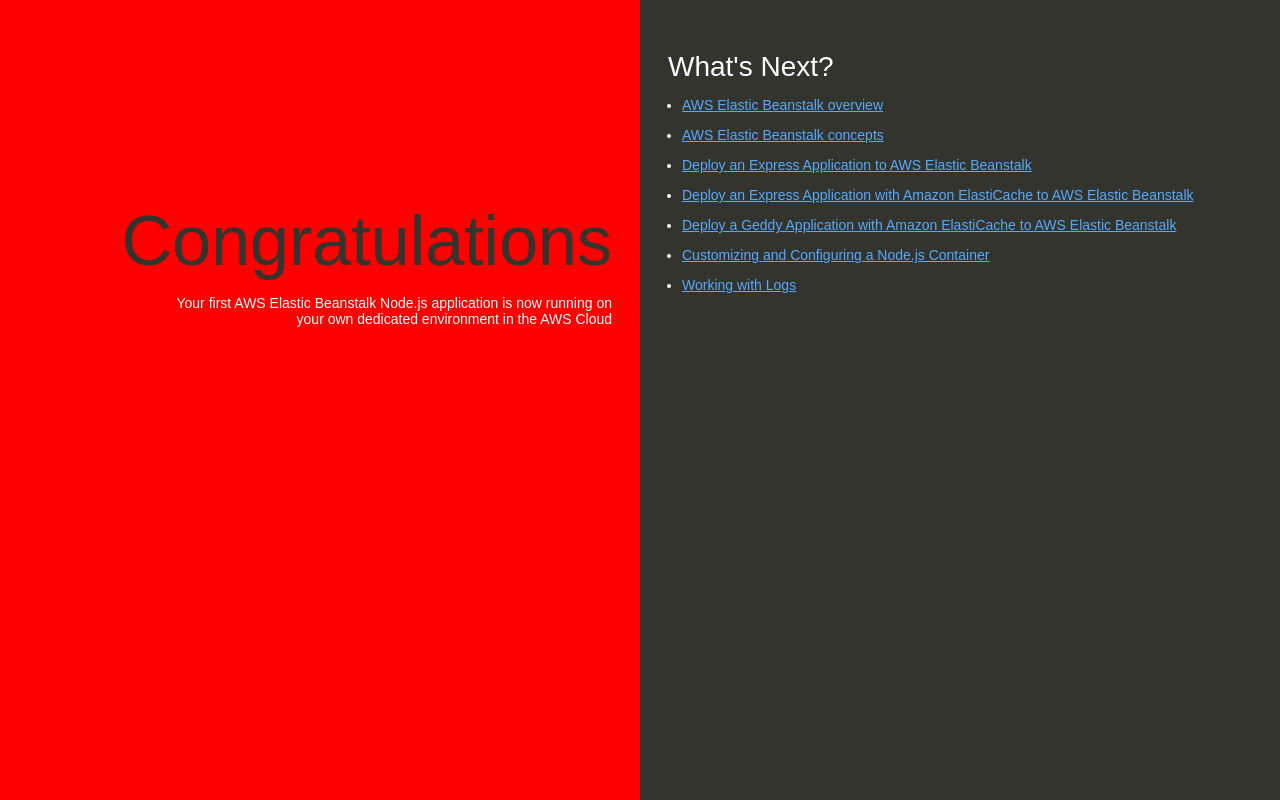
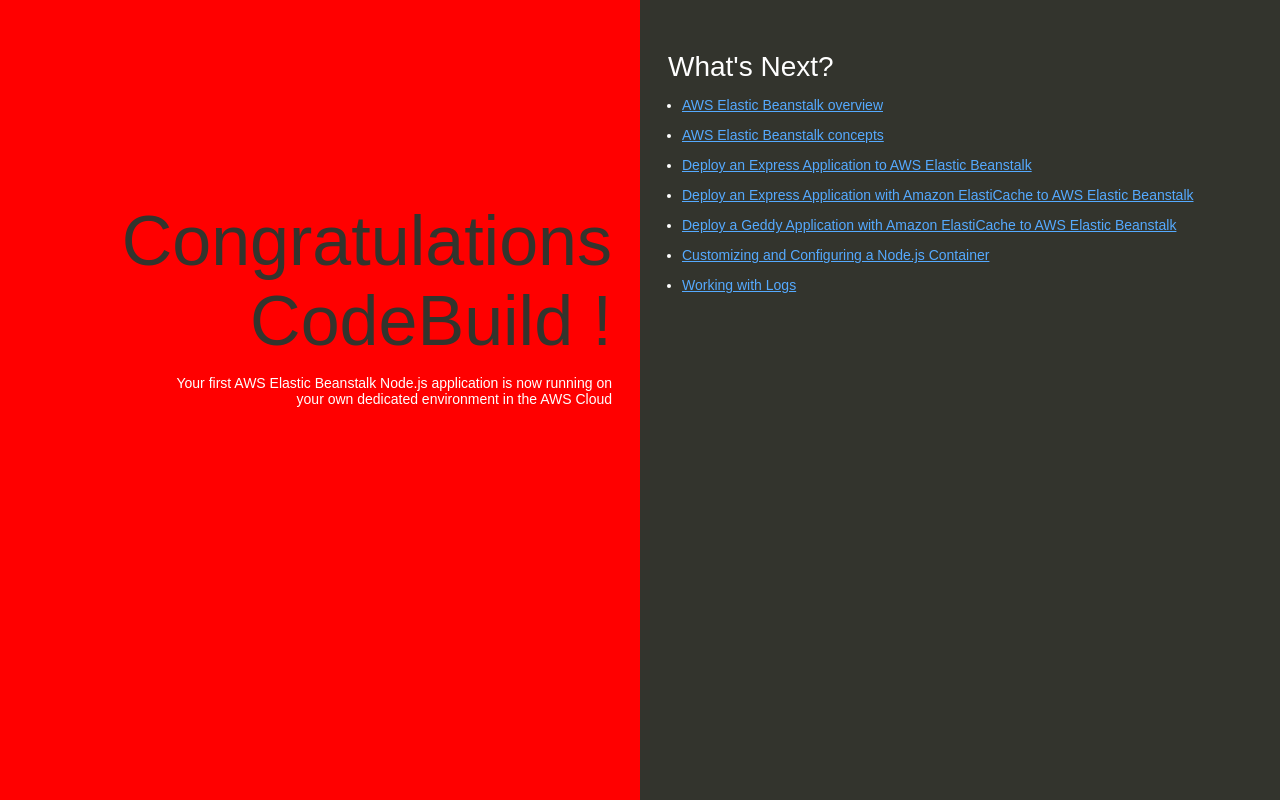
Before and after one commit to MohamedMegdich/aws-nodejs-app, a website: page index.html in a window 1280 px wide. Drawn offline with Linux system fonts and the light colour scheme.

Commit message:
Update index.html

```diff
--- a/index.html
+++ b/index.html
@@ -74,7 +74,7 @@
   </head>
   <body>
     <div class="textColumn">
-      <h1>Congratulations</h1>
+      <h1>Congratulations CodeBuild !</h1>
       <p>Your first AWS Elastic Beanstalk Node.js application is now running on your own dedicated environment in the AWS Cloud</p>
     </div>
     <div class="linksColumn">
```
